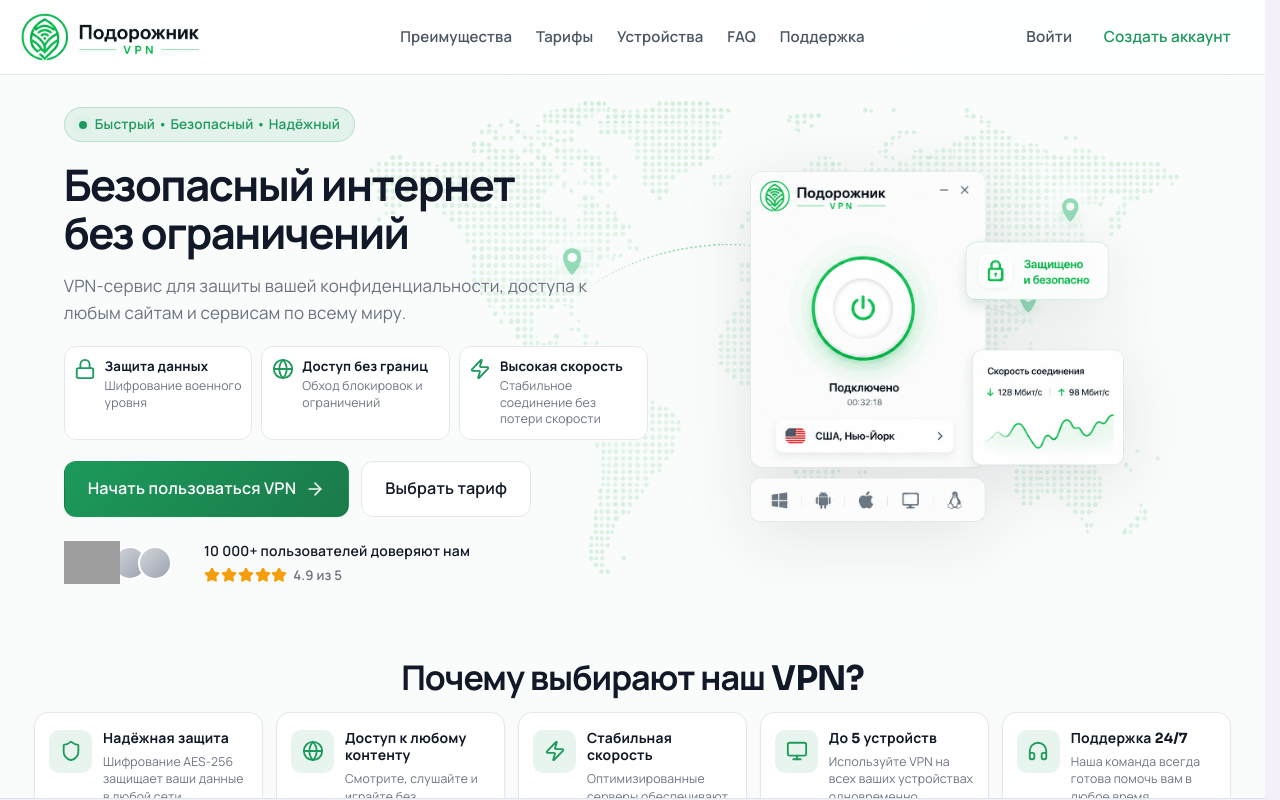
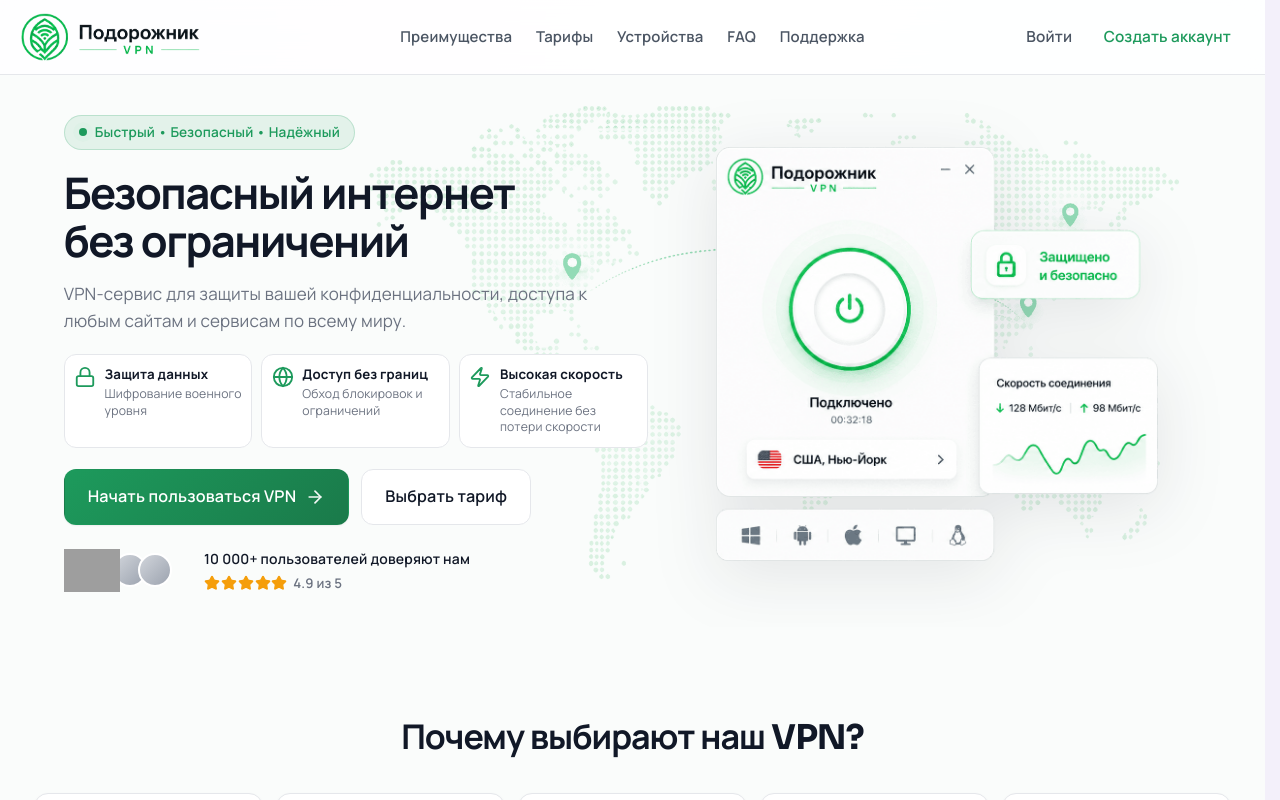
Before and after one commit to Dzibay/VPN, a Vue app in the folder frontend/: page / in a window 1280 px wide. Shown: the top 800 px of the page. Built offline with nearby package versions, Linux system fonts and the light colour scheme; grey boxes are pictures that could not be loaded.

Commit message:
Update HomeView.vue

```diff
--- a/frontend/src/views/HomeView.vue
+++ b/frontend/src/views/HomeView.vue
@@ -258,7 +258,6 @@ onBeforeUnmount(() => {
 <template>
   <div class="home">
     <main id="main-content">
-    <div class="home-fold">
     <!-- HERO -->
     <section id="hero" class="hero hero--landing" aria-labelledby="hero-title">
       <div class="hero__bg" aria-hidden="true">
@@ -386,7 +385,7 @@ onBeforeUnmount(() => {
       </div>
     </section>
 
-    <!-- ПОЧЕМУ МЫ (второй экран: 25% высоты вместе с hero на десктопе) -->
+    <!-- ПОЧЕМУ МЫ -->
     <section
       id="benefits"
       class="section section-why"
@@ -415,7 +414,6 @@ onBeforeUnmount(() => {
         </div>
       </div>
     </section>
-    </div>
 
     <!-- КАК РАБОТАЕТ -->
     <section
@@ -801,72 +799,10 @@ onBeforeUnmount(() => {
 <style scoped>
 .home {
   --landing-content-max: 84rem;
-  --home-header-h: 4.5rem;
   flex: 1;
   color: var(--text);
   display: flex;
   flex-direction: column;
-}
-
-/* Hero + benefits: один «экран» под шапкой (75% / 25%) на широких экранах */
-.home-fold {
-  display: block;
-}
-
-@media (min-width: 1024px) and (min-height: 640px) {
-  .home-fold {
-    --home-fold-h: calc(100dvh - var(--home-header-h));
-    --home-hero-h: calc(var(--home-fold-h) * 0.75);
-    --home-benefits-h: calc(var(--home-fold-h) * 0.25);
-    display: flex;
-    flex-direction: column;
-    height: var(--home-fold-h);
-    min-height: var(--home-fold-h);
-    max-height: var(--home-fold-h);
-    overflow: hidden;
-  }
-
-  .home-fold .hero--landing {
-    flex: none;
-    height: var(--home-hero-h);
-    min-height: var(--home-hero-h);
-    max-height: var(--home-hero-h);
-    overflow: hidden;
-  }
-
-  .home-fold .hero__container {
-    height: 100%;
-    max-height: 100%;
-    align-items: center;
-  }
-
-  .home-fold .section-why {
-    flex: none;
-    height: var(--home-benefits-h);
-    min-height: var(--home-benefits-h);
-    max-height: var(--home-benefits-h);
-    overflow: hidden;
-  }
-}
-
-@media (max-width: 1023px), (max-height: 639px) {
-  .home-fold {
-    height: auto;
-    min-height: 0;
-    max-height: none;
-  }
-
-  .home-fold .hero--landing {
-    min-height: auto;
-    height: auto;
-    max-height: none;
-  }
-
-  .home-fold .section-why {
-    height: auto;
-    min-height: 0;
-    max-height: none;
-  }
 }
 
 .home :is(section[id]) {
@@ -1009,7 +945,7 @@ onBeforeUnmount(() => {
   box-sizing: border-box;
   display: flex;
   align-items: center;
-  padding: clamp(1rem, 2vh, 1.5rem) clamp(1rem, 4vw, 2rem);
+  padding: clamp(1.25rem, 3vh, 2rem) clamp(1rem, 4vw, 2rem) clamp(1rem, 2vh, 1.5rem);
   background: #fafcfb;
   color: var(--home-text);
   overflow: hidden;
@@ -1405,15 +1341,8 @@ onBeforeUnmount(() => {
   }
 }
 
-@media (min-width: 1024px) and (min-height: 640px) {
-  .home-fold .hero__mockup {
-    max-width: min(100%, 22rem);
-    max-height: min(100%, calc(var(--home-hero-h) * 0.78));
-  }
-}
-
 /* ——— ПОЧЕМУ ВЫБИРАЮТ ——— */
-.section-why {
+.section.section-why {
   --home-bg: #fafcfb;
   --home-text: #111827;
   --home-muted: #6b7280;
@@ -1421,46 +1350,15 @@ onBeforeUnmount(() => {
   --home-accent: #1d9a5c;
   --home-accent-soft: rgba(29, 154, 92, 0.1);
 
-  padding: clamp(2.5rem, 5vw, 3.75rem) clamp(1rem, 4vw, 2rem);
-  padding-top: clamp(2.75rem, 6vw, 4rem);
+  padding: clamp(3.25rem, 7vw, 5.5rem) clamp(1.25rem, 4vw, 2rem);
   background: var(--home-bg);
   border-top: none;
 }
 
-@media (min-width: 1024px) and (min-height: 640px) {
-  /* Перебиваем .section — обычные отступы benefits, фиксированная четверть экрана */
-  .home-fold .section.section-why {
-    display: flex;
-    flex-direction: column;
-    justify-content: flex-start;
-    box-sizing: border-box;
-    padding: clamp(1.5rem, 4vh, 2.25rem) clamp(1rem, 4vw, 2rem)
-      clamp(0.85rem, 1.5vh, 1.15rem);
-  }
-
-  .home-fold .section-why__inner {
-    flex: 1;
-    min-height: 0;
-    display: flex;
-    flex-direction: column;
-    justify-content: flex-start;
-    width: 100%;
-    padding-top: clamp(0.35rem, 1vh, 0.65rem);
-  }
-
-  .home-fold .section-why__title {
-    margin-top: 0;
-    margin-bottom: clamp(0.65rem, 1.5vh, 1rem);
-  }
-}
-
-@media (max-width: 1023px) {
-  .section-why {
-    padding-top: clamp(3rem, 10vw, 4.5rem);
-  }
-
-  .section-why__title {
-    margin-top: clamp(0.75rem, 3vw, 1.25rem);
+@media (min-width: 1024px) {
+  .hero--landing {
+    padding-top: clamp(2rem, 5vh, 3rem);
+    padding-bottom: clamp(2rem, 4vh, 3rem);
   }
 }
 
@@ -1469,7 +1367,7 @@ onBeforeUnmount(() => {
 }
 
 .section-why__title {
-  margin: clamp(0.5rem, 2vw, 1rem) 0 clamp(1.5rem, 3vw, 2rem);
+  margin: 0 0 clamp(1.5rem, 3vw, 2rem);
   font-family: var(--heading);
   font-size: clamp(1.5rem, 3vw, 2rem);
   font-weight: 800;
@@ -1547,14 +1445,9 @@ onBeforeUnmount(() => {
 }
 
 /* ——— КАК РАБОТАЕТ ——— */
-.section-how {
-  background: linear-gradient(
-    180deg,
-    color-mix(in srgb, var(--bg) 100%, transparent) 0%,
-    color-mix(in srgb, var(--surface) 35%, var(--bg)) 50%,
-    color-mix(in srgb, var(--bg) 100%, transparent) 100%
-  );
-  border-block: 1px solid color-mix(in srgb, var(--card-border) 65%, transparent);
+.section.section-how {
+  background: #ffffff;
+  border-block: 1px solid #e5e7eb;
 }
 
 .how-panels {
```
